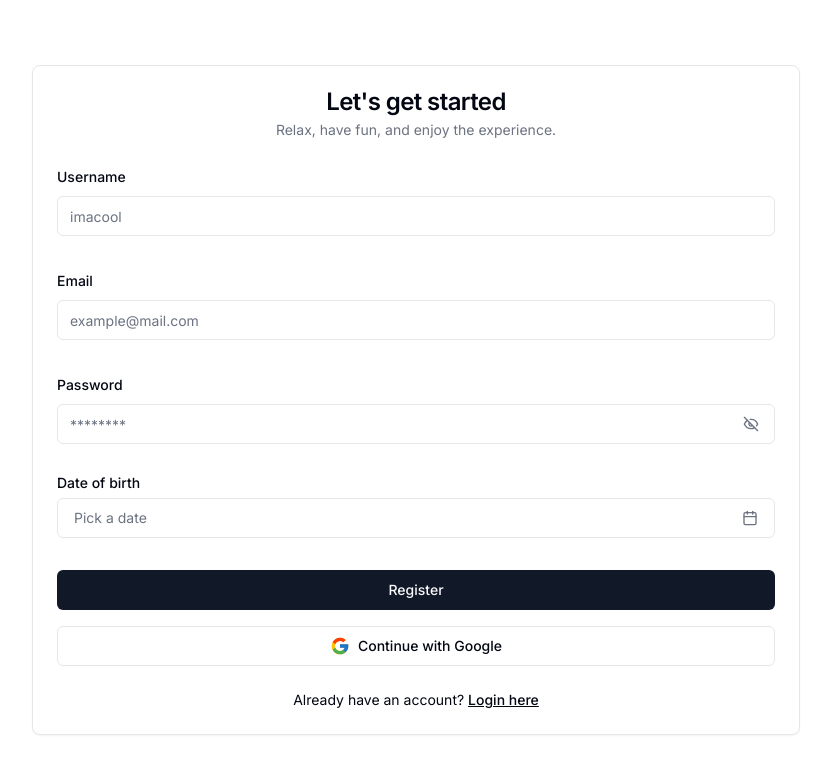
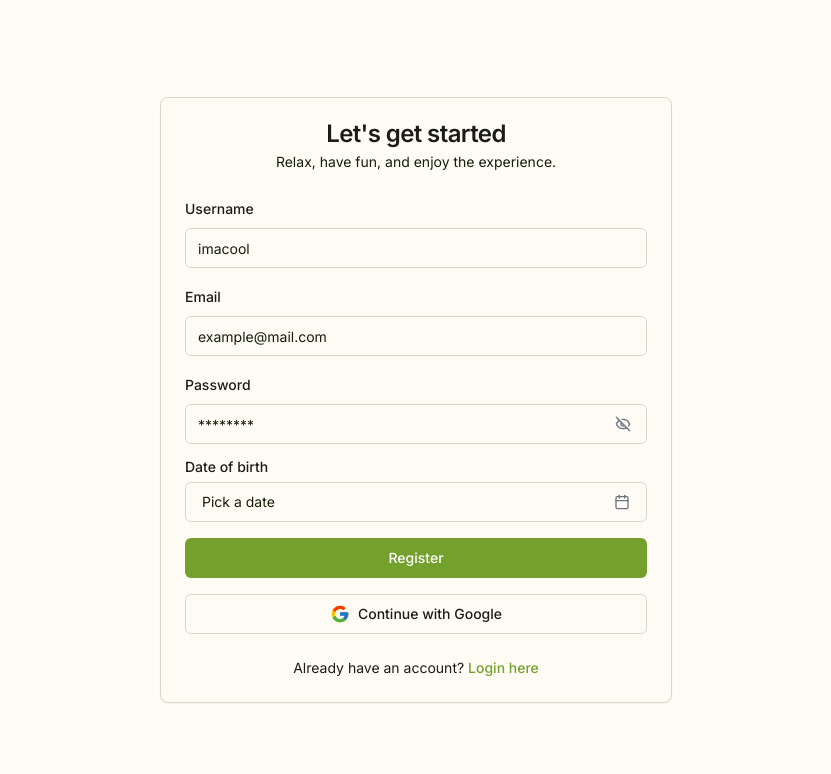
Before and after one commit to euphonydev/dalkomkissa, a Next.js app: page /register in a window 1280 px wide. Shown: the top 774 px of the page, without its empty margins (224-1055 px from the left). Built offline with nearby package versions, Linux system fonts and the light colour scheme.

Commit message:
Configure default site theme

```diff
--- a/src/app/(auth)/layout.tsx
+++ b/src/app/(auth)/layout.tsx
@@ -15,7 +15,7 @@ export default function AuthLayout({
     const pathName = usePathname()
     return (
         <div className="flex min-h-screen flex-col items-center justify-center w-full">
-            <Card className='w-3/5 md:1/2'>
+            <Card className='w-3/5 md:w-2/5'>
                 <CardHeader>
                     <CardTitle className='text-center'>{pathName == '/login' ? 'Welcome back!' : 'Let\'s get started'}</CardTitle>
                     <CardDescription className='text-center'>{pathName == '/login' ? 'Login to your account and stay connected.' : 'Relax, have fun, and enjoy the experience.'}</CardDescription>
@@ -26,9 +26,9 @@ export default function AuthLayout({
                 </CardContent>
                 <CardFooter>
                     {pathName == '/login' ? (
-                        <div className="w-full text-center text-sm">Need an account? <Link href="/register" className='font-medium underline'>Register here</Link></div>
+                        <div className="w-full text-center text-sm">Need an account? <Link href="/register" className='font-medium text-link'>Register here</Link></div>
                     ) : (
-                        <div className="w-full text-center text-sm">Already have an account? <Link href="/login" className='font-medium underline'>Login here</Link></div>
+                        <div className="w-full text-center text-sm">Already have an account? <Link href="/login" className='font-medium text-link'>Login here</Link></div>
                     )}
                 </CardFooter>
             </Card>
--- a/src/app/globals.css
+++ b/src/app/globals.css
@@ -4,65 +4,49 @@
 
 @layer base {
   :root {
-    --background: 0 0% 100%;
-    --foreground: 224 71.4% 4.1%;
-
-    --card: 0 0% 100%;
-    --card-foreground: 224 71.4% 4.1%;
-
-    --popover: 0 0% 100%;
-    --popover-foreground: 224 71.4% 4.1%;
-
-    --primary: 220.9 39.3% 11%;
-    --primary-foreground: 210 20% 98%;
-
-    --secondary: 220 14.3% 95.9%;
-    --secondary-foreground: 220.9 39.3% 11%;
-
-    --muted: 220 14.3% 95.9%;
-    --muted-foreground: 220 8.9% 46.1%;
-
-    --accent: 220 14.3% 95.9%;
-    --accent-foreground: 220.9 39.3% 11%;
-
-    --destructive: 0 84.2% 60.2%;
-    --destructive-foreground: 210 20% 98%;
-
-    --border: 220 13% 91%;
-    --input: 220 13% 91%;
-    --ring: 224 71.4% 4.1%;
-
+    --background: 46.67 81.82% 97.84%;
+    --foreground: 75 7.69% 10.2%;
+    --muted: 80.63 40% 84.31%;
+    --muted-foreground: 84 50% 7.84%;
+    --primary: 83.48 55.56% 40.59%;
+    --primary-foreground: 0 0% 100%;
+    --secondary: 0 0% 100%;
+    --secondary-foreground: 84 14.62% 33.53%;
+    --popover: 46.67 81.82% 97.84%;
+    --popover-foreground: 75 7.69% 10.2%;
+    --input: 75 17.39% 81.96%;
+    --accent: 72 21.74% 86.47%;
+    --accent-foreground: 76.36 8.27% 26.08%;
+    --card: 46.67 81.82% 97.84%;
+    --card-foreground: 80 5.66% 10.39%;
+    --border: 75 17.39% 81.96%;
+    --destructive: 0 75.47% 41.57%;
+    --destructive-foreground: 0 0% 100%;
+    --ring: 75 5.26% 44.71%;
     --radius: 0.5rem;
   }
 
   .dark {
-    --background: 224 71.4% 4.1%;
-    --foreground: 210 20% 98%;
-
-    --card: 224 71.4% 4.1%;
-    --card-foreground: 210 20% 98%;
-
-    --popover: 224 71.4% 4.1%;
-    --popover-foreground: 210 20% 98%;
-
-    --primary: 210 20% 98%;
-    --primary-foreground: 220.9 39.3% 11%;
-
-    --secondary: 215 27.9% 16.9%;
-    --secondary-foreground: 210 20% 98%;
-
-    --muted: 215 27.9% 16.9%;
-    --muted-foreground: 217.9 10.6% 64.9%;
-
-    --accent: 215 27.9% 16.9%;
-    --accent-foreground: 210 20% 98%;
-
-    --destructive: 0 62.8% 30.6%;
-    --destructive-foreground: 210 20% 98%;
-
-    --border: 215 27.9% 16.9%;
-    --input: 215 27.9% 16.9%;
-    --ring: 216 12.2% 83.9%;
+    --background: 75 7.69% 10.2%;
+    --foreground: 53.33 14.29% 87.65%;
+    --muted: 82.5 19.35% 24.31%;
+    --muted-foreground: 80.63 40% 84.31%;
+    --primary: 84.3 59.61% 60.2%;
+    --primary-foreground: 83.33 100% 10.59%;
+    --secondary: 82.86 25.93% 15.88%;
+    --secondary-foreground: 80 22.06% 73.33%;
+    --popover: 75 7.69% 10.2%;
+    --popover-foreground: 53.33 14.29% 87.65%;
+    --input: 72 5.75% 17.06%;
+    --accent: 76.36 8.27% 26.08%;
+    --accent-foreground: 72 12% 75.49%;
+    --card: 75 7.69% 10.2%;
+    --card-foreground: 53.33 14.29% 87.65%;
+    --border: 72 5.75% 17.06%;
+    --destructive: 6.43 100% 83.53%;
+    --destructive-foreground: 357.14 100% 20.59%;
+    --ring: 73.85 5.63% 54.71%;
+    --radius: 0.5rem;
   }
 }
 
@@ -75,6 +59,12 @@
   }
 }
 
+@layer components {
+  .text-link {
+    @apply text-primary hover:text-primary/90;
+  }
+}
+
 .rdp-vhidden {
   @apply hidden;
 }
--- a/src/components/fragments/login-form.tsx
+++ b/src/components/fragments/login-form.tsx
@@ -40,7 +40,7 @@ export const LoginForm = () => {
 
     return (
         <Form {...form}>
-            <form onSubmit={form.handleSubmit(onSubmit)} className="space-y-8">
+            <form onSubmit={form.handleSubmit(onSubmit)} className="space-y-4">
                 <FormField
                     control={form.control}
                     name="email"
--- a/src/components/fragments/register-form.tsx
+++ b/src/components/fragments/register-form.tsx
@@ -52,7 +52,7 @@ export const RegisterForm = () => {
 
     return (
         <Form {...form}>
-            <form onSubmit={form.handleSubmit(onSubmit)} className="space-y-8">
+            <form onSubmit={form.handleSubmit(onSubmit)} className="space-y-4">
                 <FormField
                     control={form.control}
                     name="username"
```
